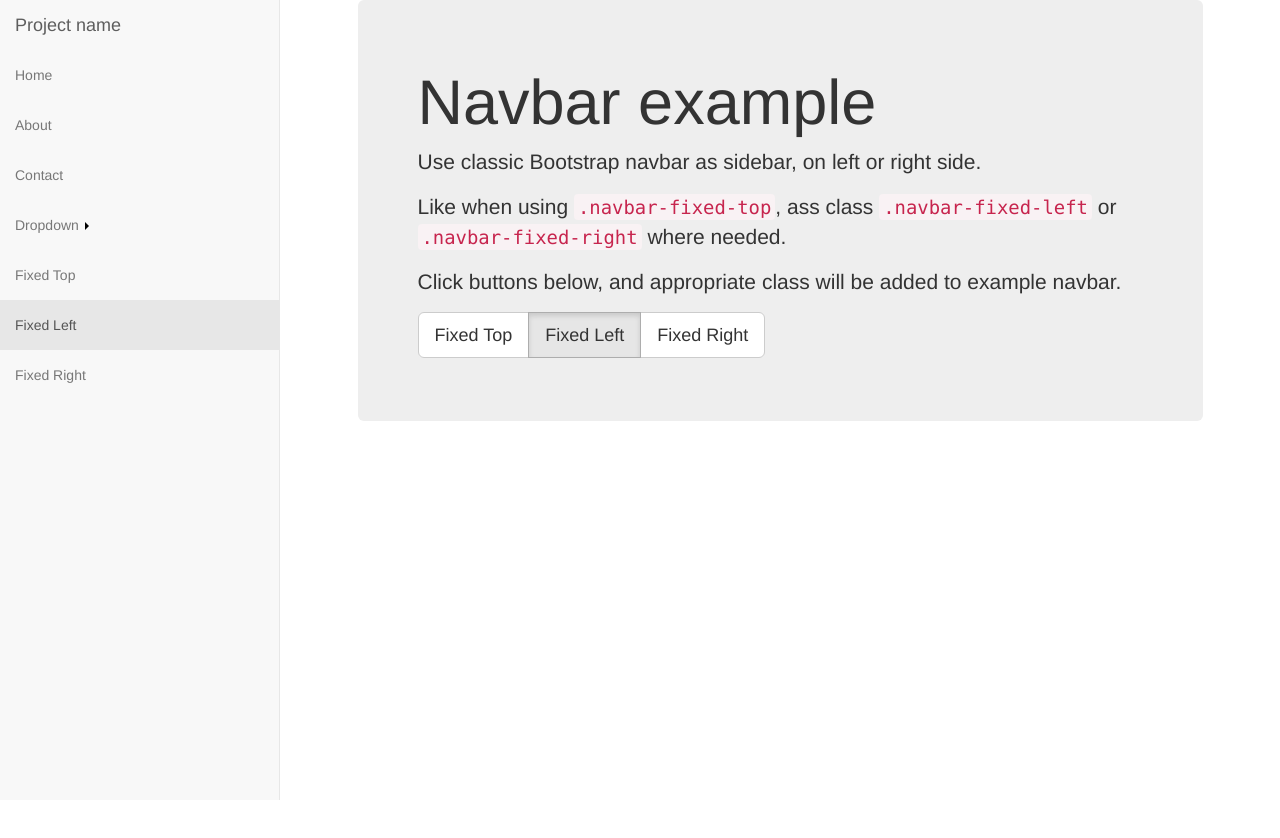
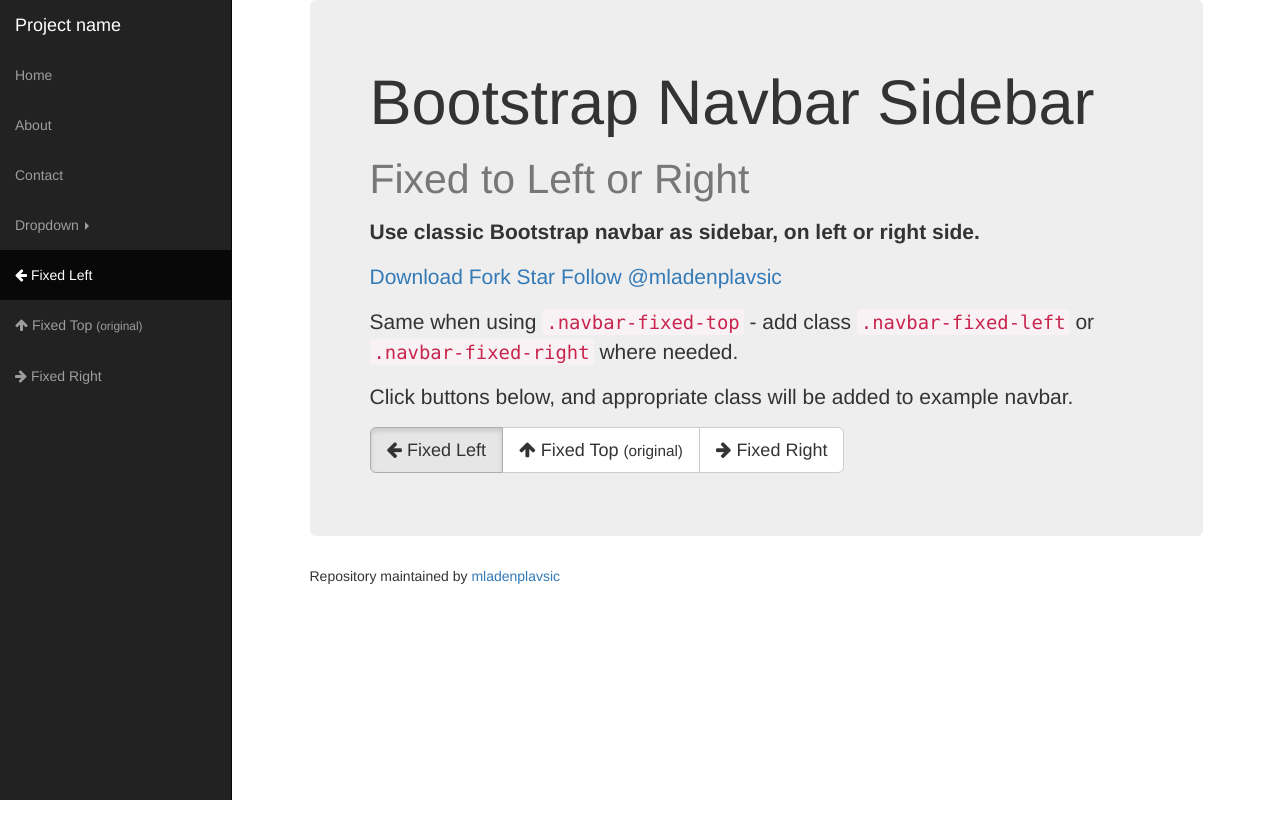
Before and after one commit to mladenplavsic/bootstrap-navbar-sidebar, a website: page docs/index.html in a window 1280 px wide. Shown: the top 838 px of the page. Drawn offline with nearby package versions, Linux system fonts and the light colour scheme.

```diff
--- a/docs/index.html
+++ b/docs/index.html
@@ -3,19 +3,22 @@
 <head>
   <meta charset="UTF-8">
   <meta name="viewport" content="width=device-width, initial-scale=1">
-  <title>Navbar Fixed Left or Right</title>
-  <link rel="stylesheet" href="https://cdnjs.cloudflare.com/ajax/libs/twitter-bootstrap/3.3.7/css/bootstrap.min.css" />
+  <title>Bootstrap Navbar Sidebar - Fixed to Left or Right</title>
+  <!--<link rel="stylesheet" href="https://cdnjs.cloudflare.com/ajax/libs/twitter-bootstrap/3.3.7/css/bootstrap.min.css">-->
+  <link rel="stylesheet" href="https://cdnjs.cloudflare.com/ajax/libs/bootswatch/3.3.7/paper/bootstrap.min.css" />
+  <link rel="stylesheet" href="https://cdnjs.cloudflare.com/ajax/libs/font-awesome/4.7.0/css/font-awesome.min.css" />
   <link rel="stylesheet" href="navbar-fixed-right.min.css">
   <link rel="stylesheet" href="navbar-fixed-left.min.css">
   <link rel="stylesheet" href="docs.css">
   <script src="https://cdnjs.cloudflare.com/ajax/libs/jquery/3.1.1/jquery.min.js"></script>
   <script src="https://cdnjs.cloudflare.com/ajax/libs/twitter-bootstrap/3.3.7/js/bootstrap.min.js"></script>
   <script src="docs.js"></script>
+  <script async defer src="https://buttons.github.io/buttons.js"></script>
 </head>
 
 <body>
 
-  <nav class="navbar navbar-default navbar-fixed-left">
+  <nav class="navbar navbar-inverse navbar-fixed-left">
     <div class="container">
       <div class="navbar-header">
         <button type="button" class="navbar-toggle collapsed" data-toggle="collapse" data-target="#navbar" aria-expanded="false" aria-controls="navbar">
@@ -45,9 +48,25 @@
           </li>
         </ul>
         <ul class="nav navbar-nav navbar-right">
-          <li><a data-class="navbar-fixed-top">Fixed Top</a></li>
-          <li><a data-class="navbar-fixed-left">Fixed Left</a></li>
-          <li><a data-class="navbar-fixed-right">Fixed Right</a></li>
+          <li>
+            <a data-class="navbar-fixed-left">
+              <i class="fa fa-arrow-left"></i>
+              Fixed Left
+            </a>
+          </li>
+          <li>
+            <a data-class="navbar-fixed-top">
+              <i class="fa fa-arrow-up"></i>
+              Fixed Top
+              <small>(original)</small>
+            </a>
+          </li>
+          <li>
+            <a data-class="navbar-fixed-right">
+              <i class="fa fa-arrow-right"></i>
+              Fixed Right
+            </a>
+          </li>
         </ul>
       </div>
     </div>
@@ -56,18 +75,47 @@
   <div class="container">
 
     <div class="jumbotron">
-      <h1>Navbar example</h1>
-      <p class="lead">Use classic Bootstrap navbar as sidebar, on left or right side.</p>
-      <p>Like when using <code>.navbar-fixed-top</code>, ass class <code>.navbar-fixed-left</code> or <code>.navbar-fixed-right</code> where needed.</p>
+      <h1>
+        Bootstrap Navbar Sidebar
+        <br>
+        <small>Fixed to Left or Right</small>
+      </h1>
+      <p>
+        <strong>
+          Use classic Bootstrap navbar as sidebar, on left or right side.
+        </strong>
+      </p>
+      <p>
+        <!-- Place this tag where you want the button to render. -->
+        <a class="github-button" href="https://github.com/mladenplavsic/bootstrap-navbar-sidebar/archive/master.zip" data-icon="octicon-cloud-download" data-style="mega" aria-label="Download mladenplavsic/bootstrap-navbar-sidebar on GitHub">Download</a>
+        <a class="github-button" href="https://github.com/mladenplavsic/bootstrap-navbar-sidebar/fork" data-icon="octicon-repo-forked" data-style="mega" data-count-href="/mladenplavsic/bootstrap-navbar-sidebar/network" aria-label="Fork mladenplavsic/bootstrap-navbar-sidebar on GitHub">Fork</a>
+        <a class="github-button" href="https://github.com/mladenplavsic/bootstrap-navbar-sidebar" data-icon="octicon-star" data-style="mega" data-count-href="/mladenplavsic/bootstrap-navbar-sidebar/stargazers" data-count-api="/repos/mladenplavsic/bootstrap-navbar-sidebar#stargazers_count" data-count-aria-label="# stargazers on GitHub" aria-label="Star mladenplavsic/bootstrap-navbar-sidebar on GitHub">Star</a>
+        <a class="github-button" href="https://github.com/mladenplavsic" data-style="mega" aria-label="Follow @mladenplavsic on GitHub">Follow @mladenplavsic</a>
+      </p>
+      <p>Same when using <code>.navbar-fixed-top</code> - add class <code>.navbar-fixed-left</code> or <code>.navbar-fixed-right</code> where needed.</p>
       <p>Click buttons below, and appropriate class will be added to example navbar.</p>
       <p>
         <span class="btn-group">
-          <a data-class="navbar-fixed-top" class="btn btn-lg btn-default">Fixed Top</a>
-          <a data-class="navbar-fixed-left" class="btn btn-lg btn-default">Fixed Left</a>
-          <a data-class="navbar-fixed-right" class="btn btn-lg btn-default">Fixed Right</a>
+          <a data-class="navbar-fixed-left" class="btn btn-lg btn-default">
+            <i class="fa fa-arrow-left"></i>
+            Fixed Left
+          </a>
+          <a data-class="navbar-fixed-top" class="btn btn-lg btn-default">
+            <i class="fa fa-arrow-up"></i>
+            Fixed Top
+            <small>(original)</small>
+          </a>
+          <a data-class="navbar-fixed-right" class="btn btn-lg btn-default">
+            <i class="fa fa-arrow-right"></i>
+            Fixed Right
+          </a>
         </span>
       </p>
     </div>
+
+    <footer>
+      Repository maintained by <a href="https://github.com/mladenplavsic">mladenplavsic</a>
+    </footer>
 
   </div>
 
--- a/gulpfile.js
+++ b/gulpfile.js
@@ -4,7 +4,6 @@
 var rename = require('gulp-rename');
 
 gulp.task('default', [
-  'less',
   'docs'
 ]);
 
@@ -20,7 +19,7 @@
     .pipe(gulp.dest('dist'));
 });
 
-gulp.task('docs', function () {
+gulp.task('docs', ['less'], function () {
   return gulp.src([
     './dist/*.min.css'
   ])
--- a/src/_navbar-fixed.less
+++ b/src/_navbar-fixed.less
@@ -2,7 +2,7 @@
 
 body {
   padding-top: 70px;
-  min-height:200vh;
+  min-height: 200vh;
 
   @media (min-width: @screen-sm-min) {
     padding-top: 0;
--- a/src/_variables.less
+++ b/src/_variables.less
@@ -1,3 +1,3 @@
-@import "../bower_components/bootstrap/less/variables";
+@import "../bower_components/bootswatch/paper/variables";
 
-@navbar-sidebar-width: 280px;
+@navbar-sidebar-width: 232px;
--- a/src/navbar-fixed-left.less
+++ b/src/navbar-fixed-left.less
@@ -15,7 +15,7 @@
     .dropdown-toggle {
       .caret {
         border-top: @caret-width-base solid transparent;
-        border-left: @caret-width-base solid @dropdown-caret-color;
+        border-left: @caret-width-base solid;
         border-bottom: @caret-width-base solid transparent;
         border-right: none;
       }
--- a/src/navbar-fixed-right.less
+++ b/src/navbar-fixed-right.less
@@ -17,7 +17,7 @@
         border-top: @caret-width-base solid transparent;
         border-left: none;
         border-bottom: @caret-width-base solid transparent;
-        border-right: @caret-width-base solid @dropdown-caret-color;
+        border-right: @caret-width-base solid;
       }
     }
 
```
Also changed, not shown: bower.json (added, +28 -0 lines), dist/navbar-fixed-left.css, dist/navbar-fixed-left.min.css, dist/navbar-fixed-right.css, dist/navbar-fixed-right.min.css, docs/navbar-fixed-left.min.css, docs/navbar-fixed-right.min.css.
